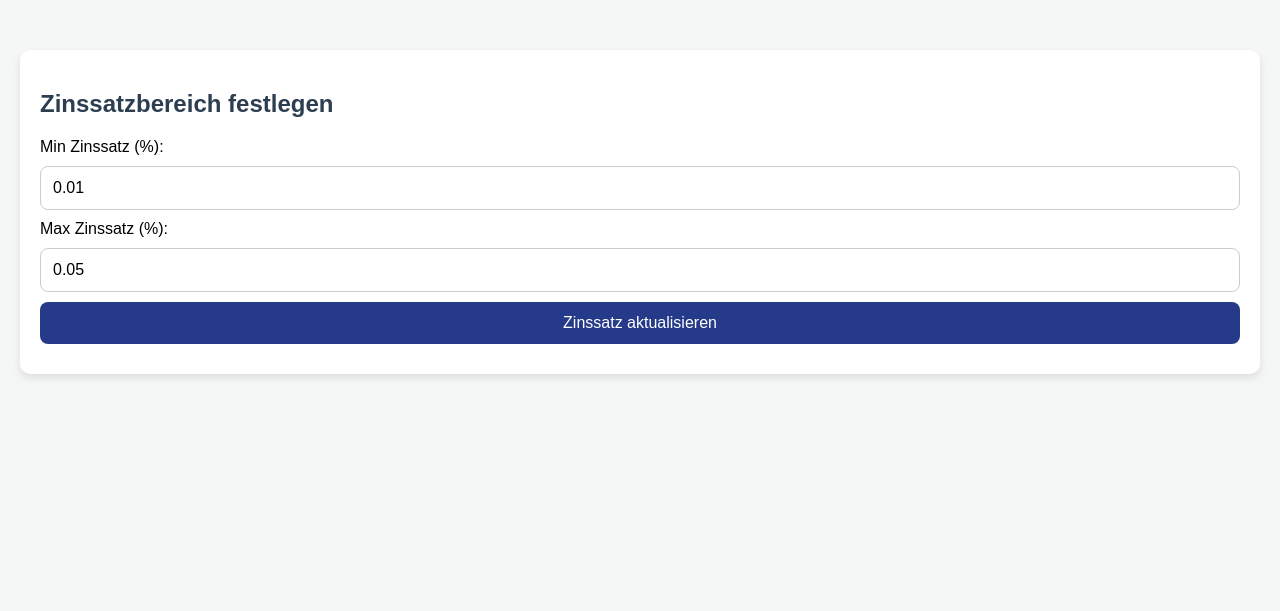
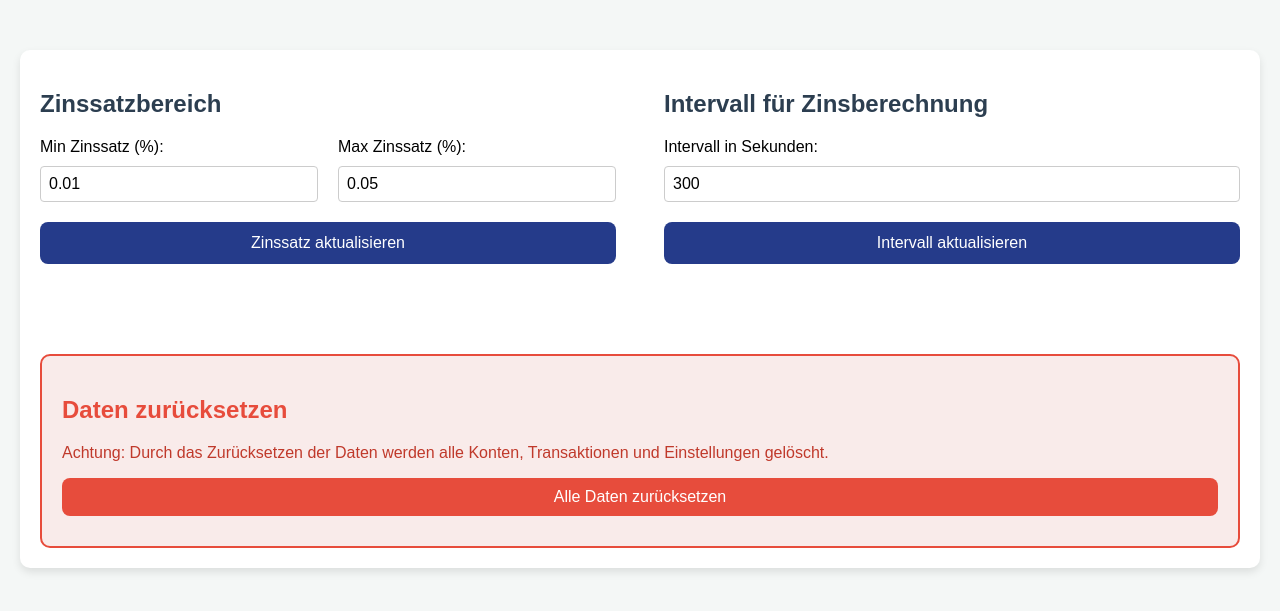
Before and after one commit to surmatik/cevi-bank-tool, a Flask app: page /settings in a window 1280 px wide. Shown: the part 84-695 px from the top of the page. Run offline with Flask 2, Linux system fonts and the light colour scheme.

Commit message:
New Version

```diff
--- a/app.py
+++ b/app.py
@@ -13,9 +13,14 @@ class Bank:
         self.interest_rate_min = interest_rate_min
         self.interest_rate_max = interest_rate_max
         self.interval = interval
-        self.interest_history = []  # Für den globalen Zinsverlauf
+        self.interest_history = []
         self.data_file = data_file
         self.load_data()
+
+    # Intervall aktualisieren
+    def update_interval(self, new_interval):
+        self.interval = new_interval
+        self.save_data()
 
     def create_account(self, player_name):
         if player_name not in self.accounts:
@@ -36,7 +41,6 @@ class Bank:
         return f"{player_name} hat kein Konto."
 
     def withdraw(self, player_name, amount):
-        # Neue Methode: Geld auszahlen
         if player_name in self.accounts:
             if self.accounts[player_name] >= amount:
                 self.accounts[player_name] -= amount
@@ -70,6 +74,7 @@ class Bank:
         self.interest_history.append(interest_data)
         self.save_data()
 
+
     def save_data(self):
         data = {
             "accounts": self.accounts,
@@ -97,11 +102,15 @@ class Bank:
 
 bank = Bank()
 
-# Zinsen-Thread (führt alle 5 Minuten zufällige Zinsanwendung aus)
 def interest_thread():
     while True:
-        time.sleep(bank.interval)
+        current_interval = bank.interval  # Aktuelles Intervall erfassen
+        for _ in range(current_interval):
+            time.sleep(1)  # Jede Sekunde warten und das Intervall dynamisch prüfen
+            if current_interval != bank.interval:
+                break  # Wenn sich das Intervall ändert, Schleife verlassen und neu starten
         bank.apply_random_interest()
+
 
 thread = Thread(target=interest_thread)
 thread.daemon = True
@@ -118,9 +127,10 @@ def settings():
         max_rate = float(request.form['max_rate'])
         bank.interest_rate_min = min_rate
         bank.interest_rate_max = max_rate
-        bank.save_data()  # Zinssatz sofort nach der Änderung speichern
+        bank.save_data()
         return jsonify({'message': 'Zinssatzbereich aktualisiert!'})
-    return render_template('settings.html', min_rate=bank.interest_rate_min, max_rate=bank.interest_rate_max)
+    return render_template('settings.html', min_rate=bank.interest_rate_min, max_rate=bank.interest_rate_max, interval=bank.interval)
+
 
 @app.route('/create_account', methods=['GET', 'POST'])
 def create_account():
@@ -164,8 +174,6 @@ def account_detail(player_name):
     else:
         return f"Konto für {player_name} nicht gefunden.", 404
 
-
-
 @app.route('/get_interest_history', methods=['GET'])
 def get_interest_history():
     return jsonify(bank.interest_history)
@@ -175,5 +183,22 @@ def get_users():
     users = list(bank.accounts.keys())
     return jsonify(users)
 
+@app.route('/reset_data', methods=['POST'])
+def reset_data():
+    bank.accounts = {}
+    bank.account_history = {}
+    bank.interest_history = []
+    bank.interest_rate_min = 0.01
+    bank.interest_rate_max = 0.05
+    bank.save_data()  # Gespeicherte Daten zurücksetzen
+    return jsonify({'message': 'Alle Daten wurden zurückgesetzt!'})
+
+@app.route('/update_interval', methods=['POST'])
+def update_interval():
+    new_interval = int(request.form['interval'])  # Neues Intervall in Sekunden
+    bank.update_interval(new_interval)
+    return jsonify({'message': 'Intervall wurde erfolgreich aktualisiert!'})
+
+
 if __name__ == '__main__':
     app.run(debug=True)
--- a/docker-compose.yml
+++ b/docker-compose.yml
@@ -4,7 +4,7 @@ services:
   web:
     build: .
     ports:
-      - "5000:5000"
+      - "5003:5000"
     volumes:
       - .:/app
     environment:
--- a/static/styles.css
+++ b/static/styles.css
@@ -1,4 +1,4 @@
-/* Allgemeine Stile für größere Bildschirme (Desktops und Tablets) */
+/* Allgemeine Stile */
 body {
     font-family: 'Arial', sans-serif;
     margin: 0;
@@ -17,7 +17,7 @@ header {
 }
 
 header img {
-    height: 40px;  /* Logo verkleinern */
+    height: 40px;
     width: auto;
 }
 
@@ -39,7 +39,6 @@ nav a:hover {
     background-color: #253b8a;
 }
 
-/* Hamburger-Icon */
 .hamburger {
     display: none;
     flex-direction: column;
@@ -53,7 +52,6 @@ nav a:hover {
     background-color: white;
 }
 
-/* Container für Mobil-Layout */
 .container {
     max-width: 1200px;
     margin: 50px auto;
@@ -114,24 +112,111 @@ table tbody tr:nth-of-type(even) {
     background-color: #f3f3f3;
 }
 
-table tbody tr:last-of-type {
-    border-bottom: 1px solid #253b8a;
-}
-
 table tbody tr:hover {
     background-color: #f1f1f1;
 }
 
-/* Media Queries für mobile Geräte (Bildschirme bis 600px) */
+/* Danger Zone */
+.danger-zone {
+    border: 2px solid #e74c3c;
+    border-radius: 10px;
+    padding: 20px;
+    background-color: #f9ebea;
+    margin-top: 20px;
+}
+
+.danger-zone h2 {
+    color: #e74c3c;
+}
+
+.danger-zone p {
+    color: #c0392b;
+}
+
+button.danger {
+    background-color: #e74c3c;
+    color: white;
+    padding: 10px 20px;
+    border-radius: 8px;
+    cursor: pointer;
+    font-size: 16px;
+}
+
+button.danger:hover {
+    background-color: #c0392b;
+}
+
+/* Formulareinstellungen */
+form {
+    margin-bottom: 60px;
+}
+
+/* Flexbox-Container für die Formulare */
+.settings-container {
+    display: flex;
+    flex-wrap: nowrap;
+    justify-content: space-between;
+    gap: 20px;
+}
+
+.settings-container > div {
+    flex: 1;
+    min-width: 300px;
+    max-width: 48%;
+}
+
+/* Flexbox für Eingabefelder im Formular */
+.form-row {
+    display: flex;
+    gap: 20px;
+    justify-content: space-between;
+}
+
+.form-row div {
+    flex: 1;
+    min-width: 150px;
+}
+
+label {
+    display: block;
+    margin-bottom: 5px;
+}
+
+input[type="number"] {
+    width: 100%;
+    padding: 8px;
+    border-radius: 4px;
+    border: 1px solid #ccc;
+}
+
+.button-row {
+    display: flex;
+    justify-content: center;
+    gap: 10px;
+}
+
+button.submit-button {
+    width: 100%;
+    padding: 12px 20px;
+    background-color: #253b8a;
+    color: white;
+    border-radius: 8px;
+    font-size: 16px;
+}
+
+button.submit-button:hover {
+    background-color: #34495e;
+}
+
+/* Media Queries für mobile Geräte */
 @media (max-width: 600px) {
     header {
-        padding: 20px 20px;
-        flex-direction: row;
+        padding: 20px;
         justify-content: space-between;
     }
 
     header img {
-        height: 40px;  /* Logo für Mobile verkleinern */
+        height: 40px;
     }
 
     nav {
@@ -159,7 +244,7 @@ table tbody tr:hover {
     }
 
     .container {
-        margin: 0px auto;
+        margin: 0 auto;
         padding: 15px;
         max-width: 100%;
         border-radius: 0;
--- a/templates/settings.html
+++ b/templates/settings.html
@@ -1,19 +1,46 @@
 {% extends "layout.html" %}
 
 {% block content %}
-    <h2>Zinssatzbereich festlegen</h2>
-    <form id="interest_form">
-        <label for="min_rate">Min Zinssatz (%):</label>
-        <input type="number" step="0.01" id="min_rate" value="{{ min_rate }}" placeholder="Min Zinssatz">
+    <!-- Flexbox-Container für die Einstellungen -->
+    <div class="settings-container">
+        <div>
+            <h2>Zinssatzbereich</h2>
+            <form id="interest_form">
+                <div class="form-row">
+                    <div>
+                        <label for="min_rate">Min Zinssatz (%):</label>
+                        <input type="number" step="0.01" min="-100" id="min_rate" value="{{ min_rate }}" placeholder="Min Zinssatz">
+                    </div>
+                    <div>
+                        <label for="max_rate">Max Zinssatz (%):</label>
+                        <input type="number" step="0.01" min="-100" id="max_rate" value="{{ max_rate }}" placeholder="Max Zinssatz">
+                    </div>
+                </div>
+                <button type="submit">Zinssatz aktualisieren</button>
+            </form>
+        </div>
 
-        <label for="max_rate">Max Zinssatz (%):</label>
-        <input type="number" step="0.01" id="max_rate" value="{{ max_rate }}" placeholder="Max Zinssatz">
+        <div>
+            <h2>Intervall für Zinsberechnung</h2>
+            <form id="interval_form">
+                <label for="interval">Intervall in Sekunden:</label>
+                <input type="number" id="interval" value="{{ interval }}" placeholder="Intervall in Sekunden">
+                <div class="button-row">
+                    <button type="submit" class="submit-button">Intervall aktualisieren</button>
+                </div>
+            </form>
+        </div>
+    </div>
 
-        <button type="submit">Zinssatz aktualisieren</button>
-    </form>
+    <!-- Danger Zone -->
+    <div class="danger-zone">
+        <h2>Daten zurücksetzen</h2>
+        <p>Achtung: Durch das Zurücksetzen der Daten werden alle Konten, Transaktionen und Einstellungen gelöscht.</p>
+        <button id="reset_button" class="danger">Alle Daten zurücksetzen</button>
+    </div>
 
     <script>
-        // Funktion zum Festlegen des Zinssatzbereichs
+        // Zinssatzbereich festlegen
         document.getElementById('interest_form').onsubmit = function(event) {
             event.preventDefault();
             const minRate = document.getElementById('min_rate').value;
@@ -27,5 +54,31 @@
             .then(response => response.json())
             .then(data => alert(data.message));
         };
+
+        // Intervall aktualisieren
+        document.getElementById('interval_form').onsubmit = function(event) {
+            event.preventDefault();
+            const interval = document.getElementById('interval').value;
+
+            fetch('/update_interval', {
+                method: 'POST',
+                headers: { 'Content-Type': 'application/x-www-form-urlencoded' },
+                body: `interval=${interval}`
+            })
+            .then(response => response.json())
+            .then(data => alert(data.message));
+        };
+
+        // Daten zurücksetzen
+        document.getElementById('reset_button').onclick = function() {
+            if (confirm('Bist du sicher, dass du alle Daten zurücksetzen möchtest? Dieser Vorgang kann nicht rückgängig gemacht werden.')) {
+                fetch('/reset_data', {
+                    method: 'POST',
+                    headers: { 'Content-Type': 'application/json' }
+                })
+                .then(response => response.json())
+                .then(data => alert(data.message));
+            }
+        };
     </script>
 {% endblock %}
```
Also changed, not shown: bank_data.json (+8 -192 lines).
